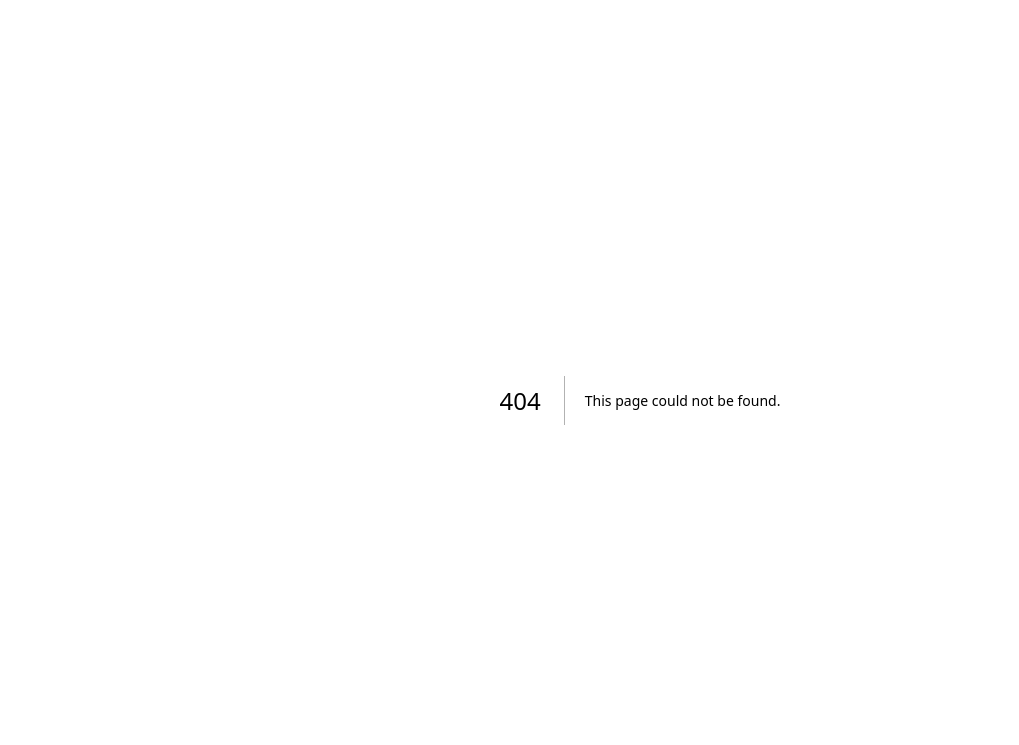
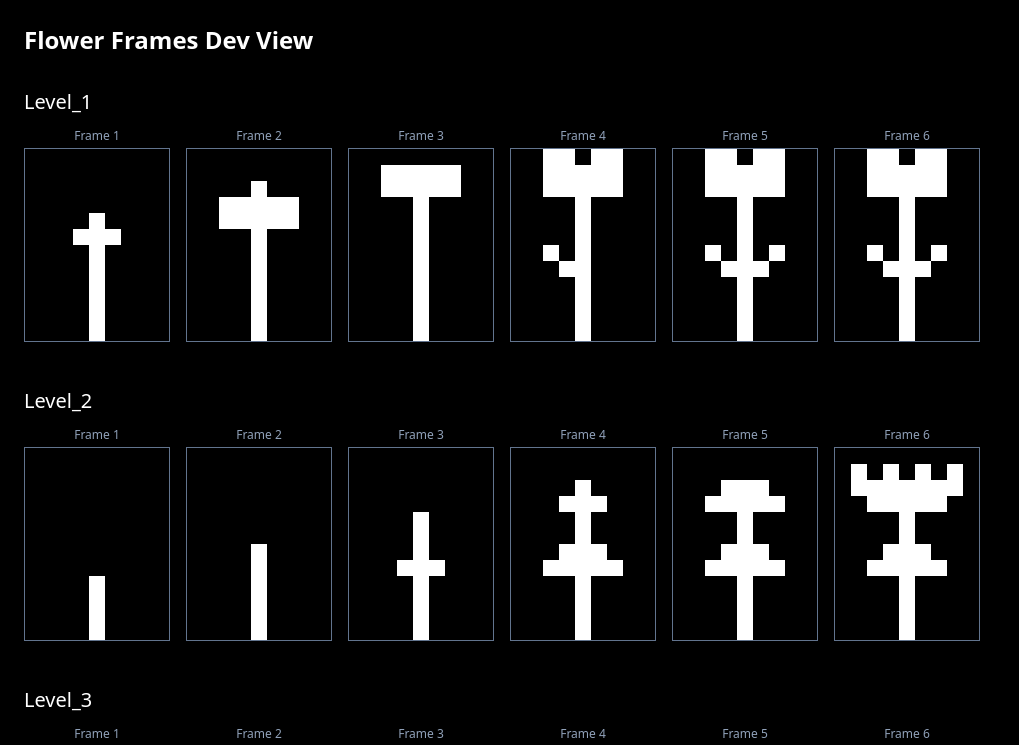
Before and after one commit to jarvin-s/group-project-owow, a Next.js app: page /dev-flowers in a window 1280 px wide. Before the commit this address had no page. Shown: the top 745 px of the page, without its empty margins (0-1019 px from the left). Built offline with nearby package versions, Linux system fonts and the light colour scheme.

Commit message:
add dev-flowers

```diff
--- /dev/null
+++ b/src/app/dev-flowers/page.tsx
@@ -0,0 +1,53 @@
+"use client";
+
+import { flowers, FlowerFrame } from "@/components/flowers";
+
+const CELL_SIZE = 16;
+
+function FrameGrid({ frame }: { frame: FlowerFrame }) {
+  return (
+    <div
+      className="inline-block border border-slate-500 bg-black"
+      style={{ lineHeight: 0 }}
+    >
+      {frame.map((row, y) => (
+        <div key={y} className="flex">
+          {row.map((cell, x) => (
+            <div
+              key={x}
+              style={{
+                width: CELL_SIZE,
+                height: CELL_SIZE,
+                backgroundColor: cell ? "white" : "black",
+              }}
+            />
+          ))}
+        </div>
+      ))}
+    </div>
+  );
+}
+
+export default function DevFlowersPage() {
+  return (
+    <main className="min-h-screen bg-black text-white p-6 space-y-8">
+      <h1 className="text-2xl font-semibold">Flower Frames Dev View</h1>
+
+      <div className="space-y-10">
+        {Object.entries(flowers).map(([key, flower]) => (
+          <section key={key} className="space-y-3">
+            <h2 className="text-xl font-medium capitalize">{key}</h2>
+            <div className="flex flex-wrap gap-4 items-start">
+              {flower.map((frame, index) => (
+                <div key={index} className="space-y-1 text-center">
+                  <div className="text-xs text-slate-400">Frame {index + 1}</div>
+                  <FrameGrid frame={frame} />
+                </div>
+              ))}
+            </div>
+          </section>
+        ))}
+      </div>
+    </main>
+  );
+}
```
